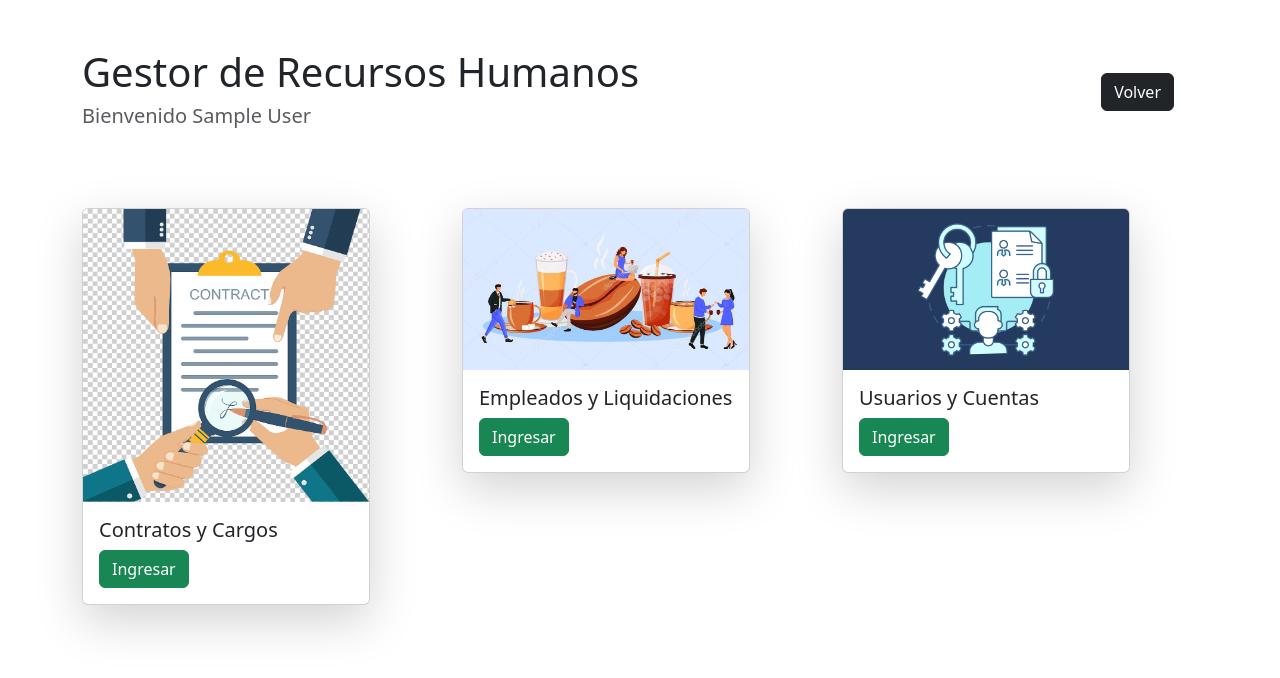
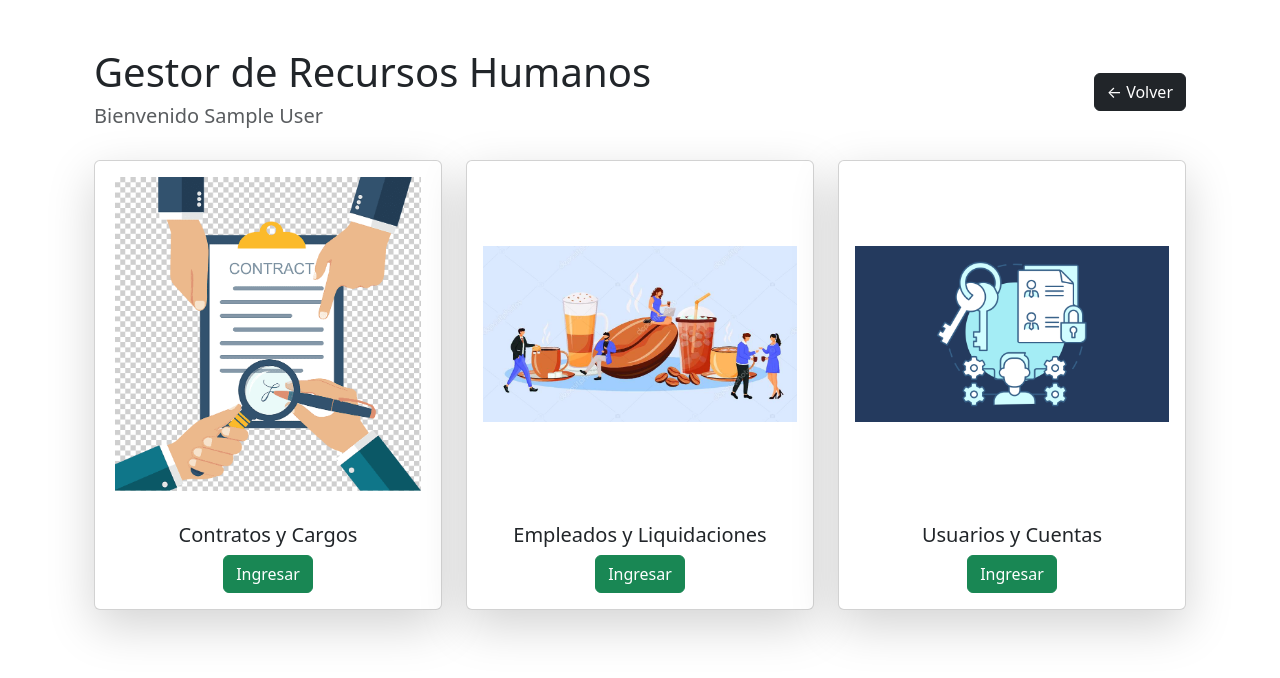
Before and after one commit to Ditoplz/Forneria_RRHH, a Django app: page /rrhh/gestor/ in a window 1280 px wide. Shown: the part 56-734 px from the top of the page. Run offline with Django 5.2, Linux system fonts and the light colour scheme; the visitor is signed in with stand-in values (Sample User, id 1).

Commit message:
Entrega final: mantenedor de empleados y diseño RRHH

```diff
--- a/templates/templates_rrhh/gestor_rrhh.html
+++ b/templates/templates_rrhh/gestor_rrhh.html
@@ -6,42 +6,58 @@
 {% endblock %}
 
 {% block contenido %}
-<div class="row">
-    <div class="row align-items-center mt-5 mb-4">
-        <div class="col-9">
-            <div class="text-dark h1">Gestor de Recursos Humanos</div>
-            <div class="text-muted h5">Bienvenido {{ user.first_name }} {{ user.last_name }}</div>
+<div class="container mt-5">
+    <!-- Encabezado -->
+    <div class="row align-items-center mb-4">
+        <div class="col-md-9">
+            <h1 class="text-dark">Gestor de Recursos Humanos</h1>
+            <h5 class="text-muted">Bienvenido {{ user.first_name }} {{ user.last_name }}</h5>
         </div>
-        <div class="col-3 text-end">
-            <a href="{% url 'home' %}" class="btn btn-dark">Volver</a>
+        <div class="col-md-3 text-end">
+            <a href="{% url 'home' %}" class="btn btn-dark">← Volver</a>
         </div>
     </div>
-    <div class="col mt-5">
-        <div class="card shadow-lg" style="width: 18rem;">
-            <img src="{% static 'images/contrato.png' %}" class="card-img-top" alt="logo la forneria">
-            <div class="card-body">
+
+    <!-- Tarjetas de navegación -->
+    <div class="row gx-4 gy-5">
+        <!-- Contratos y Cargos -->
+        <div class="col-md-4">
+            <div class="card shadow-lg h-100">
+                <div class="ratio ratio-1x1">
+                    <img src="{% static 'images/contrato.png' %}" class="card-img-top object-fit-contain p-3" alt="Contratos y Cargos">
+                </div>
+                <div class="card-body text-center">
                     <h5 class="card-title">Contratos y Cargos</h5>
                     <a class="btn btn-success" href="{% url 'mantenedor_contratos' %}">Ingresar</a>
                 </div>
             </div>
         </div>
-    <div class="col mt-5">
-        <div class="card shadow-lg" style="width: 18rem;">
-            <img src="{% static 'images/empleados.jpg' %}" class="card-img-top" alt="logo la forneria">
-            <div class="card-body">
+
+        <!-- Empleados y Liquidaciones -->
+        <div class="col-md-4">
+            <div class="card shadow-lg h-100">
+                <div class="ratio ratio-1x1">
+                    <img src="{% static 'images/empleados.jpg' %}" class="card-img-top object-fit-contain p-3" alt="Empleados y Liquidaciones">
+                </div>
+                <div class="card-body text-center">
                     <h5 class="card-title">Empleados y Liquidaciones</h5>
                     <a class="btn btn-success" href="{% url 'mantenedor_empleados' %}">Ingresar</a>
                 </div>
             </div>
         </div>
-    <div class="col mt-5">
-        <div class="card shadow-lg" style="width: 18rem;">
-            <img src="{% static 'images/usuarios.png' %}" class="card-img-top" alt="logo la forneria">
-            <div class="card-body">
+
+        <!-- Usuarios y Cuentas -->
+        <div class="col-md-4">
+            <div class="card shadow-lg h-100">
+                <div class="ratio ratio-1x1">
+                    <img src="{% static 'images/usuarios.png' %}" class="card-img-top object-fit-contain p-3" alt="Usuarios y Cuentas">
+                </div>
+                <div class="card-body text-center">
                     <h5 class="card-title">Usuarios y Cuentas</h5>
                     <a class="btn btn-success" href="{% url 'mantenedor_usuarios' %}">Ingresar</a>
                 </div>
             </div>
         </div>
     </div>
+</div>
 {% endblock %}
--- a/templates/templates_rrhh/mantenedor_contratos.html
+++ b/templates/templates_rrhh/mantenedor_contratos.html
@@ -10,6 +10,7 @@
     <div class="col-12 mt-5">
         <div class="text-dark h1">Bienvenido {{ user.first_name }} {{ user.last_name }} a la Forneria Emporio</div>
     </div>
+
     <div class="col mt-5">
         <div class="card shadow-lg" style="width: 18rem;">
             <img src="{% static 'images/contratos_gestor.jpg' %}" class="card-img-top" alt="logo la forneria">
```
Also changed, not shown: templates/rrhh/gestionar_contratos.html (added, +36 -0 lines), templates/rrhh/menu_rrhh.html (added, +37 -0 lines), templates/templates_rrhh/mantenedor_empleados.html (+35 -16 lines). Lines whose indentation alone changed are shown as unchanged.
